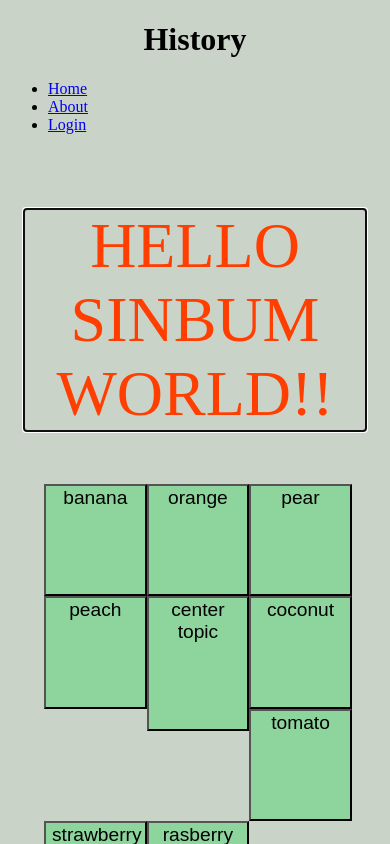
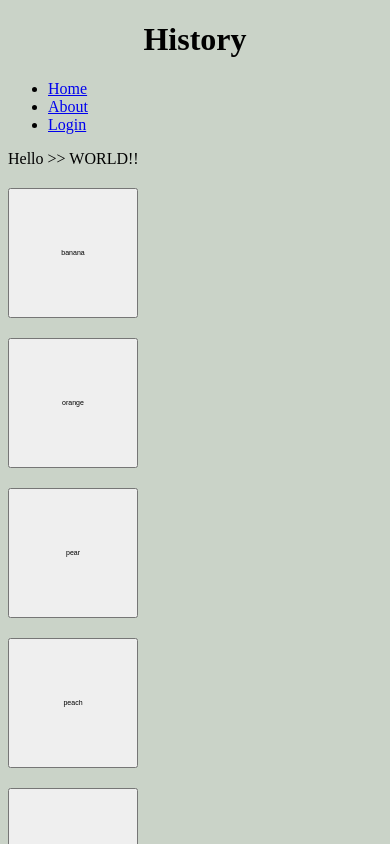
Before and after one commit to sinbum/mandal-ui, a Svelte app in the folder svelt-app/: page / in a window 390 px wide. Shown: the top 844 px of the page. Built offline with nearby package versions, Linux system fonts and the light colour scheme.

Commit message:
Update mandal.svelte

```diff
--- a/svelt-app/src/pages/main/section/mandal.svelte
+++ b/svelt-app/src/pages/main/section/mandal.svelte
@@ -1,7 +1,6 @@
 <script>
 import getResponseSample from "../../../sampleDatas.js";
 import { storeName } from "../../../store.js"
-
 
 
 	export let color = 'black';
@@ -13,10 +12,6 @@ import { storeName } from "../../../store.js"
 			color = 'black';
 		}
 	};
-
-
-
-
 
 
 	let datas = ['apple','banana','orange','pear','peach','coconut','tomato','strawberry','rasberry',];
@@ -33,8 +28,8 @@ import { storeName } from "../../../store.js"
 		return result;
 	}
 
-console.log('아아아');
-	console.log(JSON.parse(getResponseSample()));
+	let response = JSON.parse(getResponseSample());
+
 
 
 
@@ -48,17 +43,23 @@ console.log('아아아');
 <!-- -------------------------------------------------------------------------------------------------------------------------------------------- -->
 
 
-<div class = "mainWrap">
+<div class = "">
+	<div class="container mt-3">
+<div class="h1 text-secondary">Hello >> {$storeName}</div>
+</div>
 
-<h1>Hello SINBUM {$storeName}</h1>
+<div class="row">
+    {#each mandalList as box,idx (box)}
+		<!-- <button class="col-4">{box}</button>	 -->
+		<div class="col-4">
+		<!-- <button type="button" class="btn btn-primary btn-square-md">{box}</button>		 -->
+			<button type="button" class="btn btn-light btn-sq-responsive">{box}</button>
+		</div>
+    {/each}
+</div>
 
-<div class="mandals">
 
-    {#each mandalList as box,idx (box)}
-		<button class="mandal" >{box}</button>
-    {/each}
 
-</div>
 </div>
 
 
@@ -79,12 +80,12 @@ console.log('아아아');
 		margin: 0 auto;
 	}
 
-	h1 {
+	/* h1 {
 		color: #ff3e00;
 		text-transform: uppercase;
 		font-size: 4em;
 		font-weight: 100;
-	}
+	} */
 
 	.mandals {
 		width: 100%;
@@ -109,4 +110,57 @@ console.log('아아아');
 		/* margin: 5px; */
 	}
 
+	/* Style for Extra Large Screen */
+@media (max-width:3920px) {
+.btn-sq-responsive {
+width: 250px !important;
+max-width: 100% !important;
+max-height: 100% !important;
+height: 250px !important;
+font-size:24px;
+margin-top: 70px;
+
+}
+}
+
+/* Style for Large Screen */
+@media (max-width:991px) {
+.btn-sq-responsive {
+width: 200px !important;
+max-width: 100% !important;
+max-height: 100% !important;
+height: 200px !important;
+font-size:18px;
+margin-top: 50px;
+
+
+}
+}
+
+/* Style for Medium Screen */
+@media (max-width:767px) {
+.btn-sq-responsive {
+width: 150px !important; /* whatever width you want for medium screen */
+max-width: 100% !important;
+max-height: 100% !important;
+height: 150px !important; /* whatever height you want for medium screen */
+font-size:12px;
+margin-top: 30px;
+}
+}
+
+/* Style for Small Screen */
+@media (max-width:575px) {
+.btn-sq-responsive {
+width: 130px !important; /* whatever width you want for mobile screen */
+max-width: 100% !important;
+max-height: 100% !important;
+height: 130px !important; /* whatever height you want for mobile screen */
+font-size:5px;
+padding: 0px;
+font-size:7px;
+margin-top: 20px;
+}
+}
+
 </style>
```
